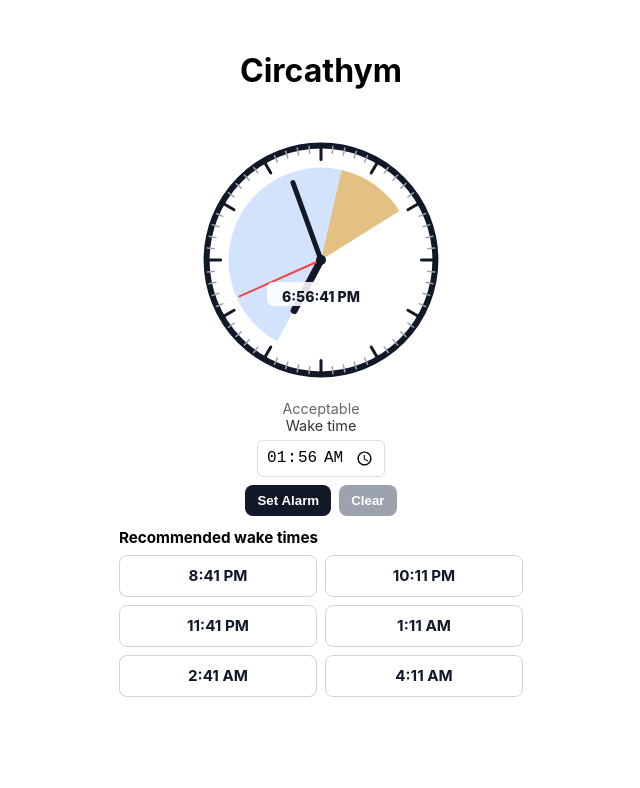
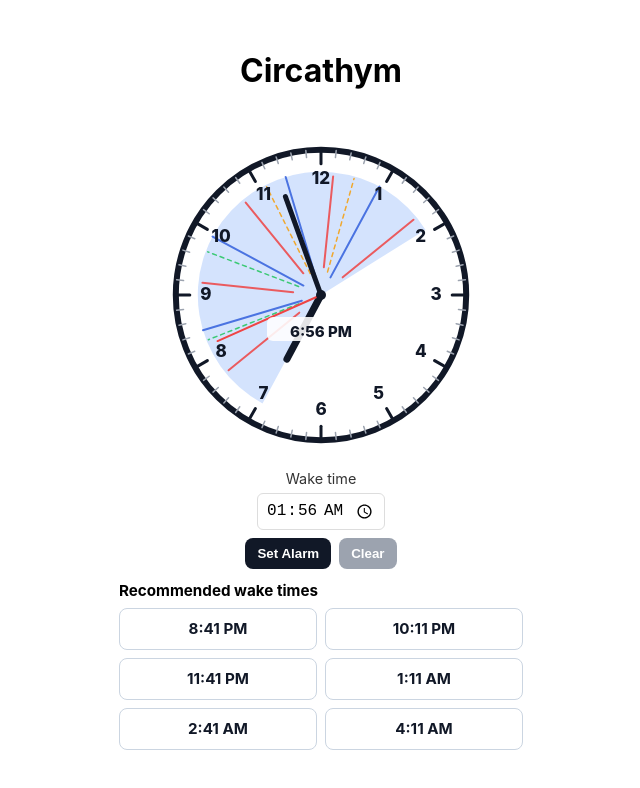
Before and after one commit to knickerbocker96/circathym, a React (Vite) app: page / in a window 1280 px wide. Shown: the top 788 px of the page, without its empty margins (319-959 px from the left). Built offline with nearby package versions, Linux system fonts and the light colour scheme.

Commit message:
REM Stage Boundary Added

```diff
--- a/src/App.jsx
+++ b/src/App.jsx
@@ -5,7 +5,7 @@ import ClockDisplay from './components/ClockDisplay/ClockDisplay';
 import TimePicker from './components/TimePicker/TimePicker';
 import AlarmControls from './components/AlarmControls/AlarmControls';
 import Recommendations from './components/Recommendations/Recommendations';
-import { recommendWakeTimes, classifyWakeTime } from './logic/sleepCycle';
+import { recommendWakeTimes } from './logic/sleepCycle';
 import useAlarm from './hooks/useAlarm';
 import { formatHHMM, getNextTimeInTimeZone } from './utils/timeUtils';
 
@@ -31,12 +31,6 @@ export default function App() {
     return getNextTimeInTimeZone(wakeTimeStr, currentTime);
   }, [wakeTimeStr, currentTime]);
 
-  const classification = useMemo(() => {
-    return classifyWakeTime(currentTime, wakeDate);
-  }, [currentTime, wakeDate]);
-  const colorMap = { green: '#22c55e', amber: '#f59e0b', red: '#ef4444' };
-  const ragColor = colorMap[classification.color] || '#ef4444';
-
   const rec = useMemo(() => {
     return recommendWakeTimes(currentTime, 6);
   }, [currentTime]);
@@ -54,10 +48,10 @@ export default function App() {
 
       <main className="app-main">
         <div className="ring-wrap">
-          <CycleRing currentTime={currentTime} wakeDate={wakeDate} ragColor={ragColor} />
+          <CycleRing currentTime={currentTime} wakeDate={wakeDate} />
         </div>
 
-        <ClockDisplay currentTime={currentTime} wakeDate={wakeDate} label={classification.label} />
+        <ClockDisplay />
 
         <TimePicker value={wakeTimeStr} onChange={setWakeTimeStr} />
 
--- a/src/components/CycleRing/CycleRing.css
+++ b/src/components/CycleRing/CycleRing.css
@@ -4,7 +4,7 @@
 }
 
 .analog-clock {
-  max-width: min(78vw, 300px);
+  max-width: min(92vw, 380px);
   height: auto;
 }
 
@@ -23,8 +23,25 @@
   opacity: 0.22;
 }
 
-.sleep-window--final {
-  opacity: 0.5;
+.sleep-cycle-divider {
+  stroke: #1d4ed8;
+  stroke-width: 2;
+  stroke-linecap: round;
+  opacity: 0.75;
+}
+
+.sleep-rem-divider {
+  stroke-width: 1.5;
+  stroke-linecap: round;
+  stroke-dasharray: 4 4;
+  opacity: 0.85;
+}
+
+.sleep-disruptive-divider {
+  stroke: #ef4444;
+  stroke-width: 2;
+  stroke-linecap: round;
+  opacity: 0.85;
 }
 
 .clock-tick {
@@ -36,6 +53,14 @@
 .clock-tick--hour {
   stroke: #111827;
   stroke-width: 3;
+}
+
+.clock-number {
+  fill: #111827;
+  font-size: 17px;
+  font-weight: 800;
+  text-anchor: middle;
+  dominant-baseline: middle;
 }
 
 .clock-hand {
@@ -67,7 +92,7 @@
 
 .clock-digital-time {
   fill: #111827;
-  font-size: 14px;
+  font-size: 15px;
   font-weight: 800;
   text-anchor: middle;
   dominant-baseline: middle;
--- a/src/components/CycleRing/CycleRing.jsx
+++ b/src/components/CycleRing/CycleRing.jsx
@@ -2,9 +2,13 @@ import React from 'react';
 import './CycleRing.css';
 import { formatTime12, getTimeZoneParts } from '../../utils/timeUtils';
 
-export default function CycleRing({ currentTime, wakeDate, ragColor = '#22c55e', size = 260 }) {
+const CYCLE_MINUTES = 90;
+const DISRUPTIVE_MARK_MINUTES = 45;
+const REM_BY_CYCLE_MINUTES = [10, 15, 20, 25, 30];
+
+export default function CycleRing({ currentTime, wakeDate, size = 330 }) {
   const parts = getTimeZoneParts(currentTime);
-  const digitalTime = formatTime12(currentTime, undefined, true);
+  const digitalTime = formatTime12(currentTime);
   const cx = size / 2;
   const cy = size / 2;
   const radius = size * 0.44;
@@ -14,10 +18,11 @@ export default function CycleRing({ currentTime, wakeDate, ragColor = '#22c55e',
   const currentClockAngle = ((parts.hour % 12) * 60 + parts.minute + parts.second / 60) * 0.5;
   const durationMinutes = wakeDate ? Math.max(0, (wakeDate - currentTime) / 60000) : 0;
   const sleepAngle = Math.min(durationMinutes * 0.5, 359.9);
-  const finalSegmentAngle = Math.min(sleepAngle, 45);
   const sleepStartAngle = currentClockAngle;
   const sleepEndAngle = sleepStartAngle + sleepAngle;
-  const finalStartAngle = sleepEndAngle - finalSegmentAngle;
+  const dividerCount = Math.floor(durationMinutes / CYCLE_MINUTES);
+  const remDividerCount = Math.ceil(durationMinutes / CYCLE_MINUTES);
+  const disruptiveDividerCount = Math.ceil(durationMinutes / CYCLE_MINUTES);
 
   const ticks = Array.from({ length: 60 }, (_, index) => {
     const isHourTick = index % 5 === 0;
@@ -29,6 +34,80 @@ export default function CycleRing({ currentTime, wakeDate, ragColor = '#22c55e',
       <line
         key={index}
         className={isHourTick ? 'clock-tick clock-tick--hour' : 'clock-tick'}
+        x1={inner.x}
+        y1={inner.y}
+        x2={outer.x}
+        y2={outer.y}
+      />
+    );
+  });
+  const numbers = Array.from({ length: 12 }, (_, index) => {
+    const number = index + 1;
+    const position = polarToCartesian(cx, cy, radius - 30, number * 30);
+
+    return (
+      <text key={number} className="clock-number" x={position.x} y={position.y}>
+        {number}
+      </text>
+    );
+  });
+  const cycleDividers = Array.from({ length: dividerCount }, (_, index) => {
+    const angle = sleepStartAngle + (index + 1) * CYCLE_MINUTES * 0.5;
+    const inner = polarToCartesian(cx, cy, 20, angle);
+    const outer = polarToCartesian(cx, cy, radius - 22, angle);
+
+    return (
+      <line
+        key={index}
+        className="sleep-cycle-divider"
+        x1={inner.x}
+        y1={inner.y}
+        x2={outer.x}
+        y2={outer.y}
+      />
+    );
+  });
+  const remDividers = Array.from({ length: remDividerCount }, (_, index) => {
+    const cycleStartMinute = index * CYCLE_MINUTES;
+    const remDuration = REM_BY_CYCLE_MINUTES[Math.min(index, REM_BY_CYCLE_MINUTES.length - 1)];
+    const remStartMinute = cycleStartMinute + CYCLE_MINUTES - remDuration;
+
+    if (remStartMinute <= 0 || remStartMinute >= durationMinutes) {
+      return null;
+    }
+
+    const angle = sleepStartAngle + remStartMinute * 0.5;
+    const inner = polarToCartesian(cx, cy, 24, angle);
+    const outer = polarToCartesian(cx, cy, radius - 24, angle);
+    const color = getRagColor(remDuration);
+
+    return (
+      <line
+        key={index}
+        className="sleep-rem-divider"
+        stroke={color}
+        x1={inner.x}
+        y1={inner.y}
+        x2={outer.x}
+        y2={outer.y}
+      />
+    );
+  });
+  const disruptiveDividers = Array.from({ length: disruptiveDividerCount }, (_, index) => {
+    const disruptiveMinute = index * CYCLE_MINUTES + DISRUPTIVE_MARK_MINUTES;
+
+    if (disruptiveMinute >= durationMinutes) {
+      return null;
+    }
+
+    const angle = sleepStartAngle + disruptiveMinute * 0.5;
+    const inner = polarToCartesian(cx, cy, 28, angle);
+    const outer = polarToCartesian(cx, cy, radius - 26, angle);
+
+    return (
+      <line
+        key={index}
+        className="sleep-disruptive-divider"
         x1={inner.x}
         y1={inner.y}
         x2={outer.x}
@@ -53,14 +132,11 @@ export default function CycleRing({ currentTime, wakeDate, ragColor = '#22c55e',
           d={describePieSlice(cx, cy, radius - 22, sleepStartAngle, sleepEndAngle)}
         />
       )}
-      {finalSegmentAngle > 0 && (
-        <path
-          className="sleep-window sleep-window--final"
-          d={describePieSlice(cx, cy, radius - 22, finalStartAngle, sleepEndAngle)}
-          fill={ragColor}
-        />
-      )}
+      {disruptiveDividers}
+      {remDividers}
+      {cycleDividers}
       {ticks}
+      {numbers}
       <ClockHand cx={cx} cy={cy} angle={hourAngle} length={radius * 0.5} className="clock-hand clock-hand--hour" />
       <ClockHand cx={cx} cy={cy} angle={minuteAngle} length={radius * 0.72} className="clock-hand clock-hand--minute" />
       <ClockHand cx={cx} cy={cy} angle={secondAngle} length={radius * 0.78} className="clock-hand clock-hand--second" />
@@ -92,6 +168,12 @@ function ClockHand({ cx, cy, angle, length, className }) {
   return <line className={className} x1={cx} y1={cy} x2={end.x} y2={end.y} />;
 }
 
+function getRagColor(minutesFromCycleBoundary) {
+  if (minutesFromCycleBoundary <= 15) return '#22c55e';
+  if (minutesFromCycleBoundary <= 60) return '#f59e0b';
+  return '#ef4444';
+}
+
 function polarToCartesian(cx, cy, radius, angleDeg) {
   const angleRad = ((angleDeg - 90) * Math.PI) / 180;
 
--- a/src/logic/sleepCycle.js
+++ b/src/logic/sleepCycle.js
@@ -14,14 +14,14 @@ export function recommendWakeTimes(bedDate, count = 6, latency = DEFAULT_LATENCY
 export function classifyWakeTime(bedDate, wakeDate, latency = DEFAULT_LATENCY_MIN, cycle = CYCLE_MIN) {
   const onset = addMinutes(bedDate, latency);
   const deltaMin = (wakeDate - onset) / MS_PER_MIN;
-  if (deltaMin < 0) return { color: 'red', label: 'Before sleep onset', deltaMin };
+  if (deltaMin < 0) return { color: 'green', label: 'Before sleep onset', deltaMin };
 
   const posInCycle = ((deltaMin % cycle) + cycle) % cycle;
   const distToNearestBoundary = Math.min(posInCycle, cycle - posInCycle);
 
   let color = 'red', label = 'Disruptive';
   if (distToNearestBoundary <= 15) { color = 'green'; label = 'Optimal'; }
-  else if (distToNearestBoundary <= 45) { color = 'amber'; label = 'Acceptable'; }
+  else if (distToNearestBoundary <= 60 ) { color = 'amber'; label = 'Acceptable'; }
 
   const cycleIndex = Math.floor(deltaMin / cycle);
   const minutesToNextBoundary = cycle - posInCycle;
```
